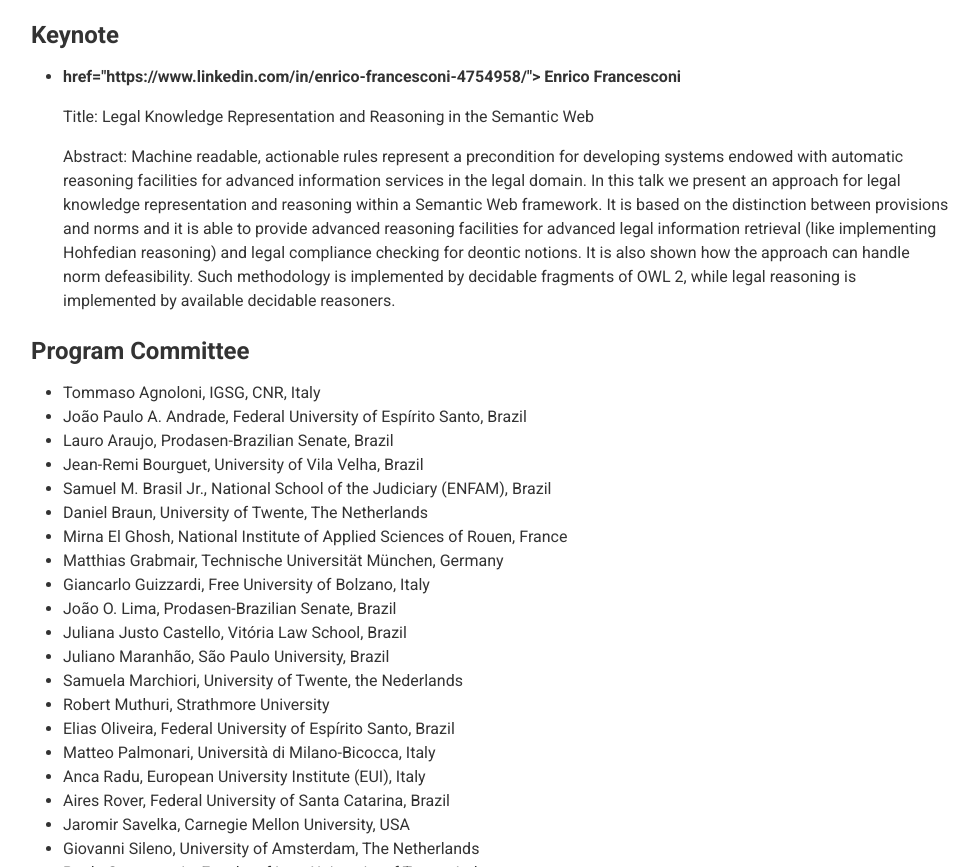
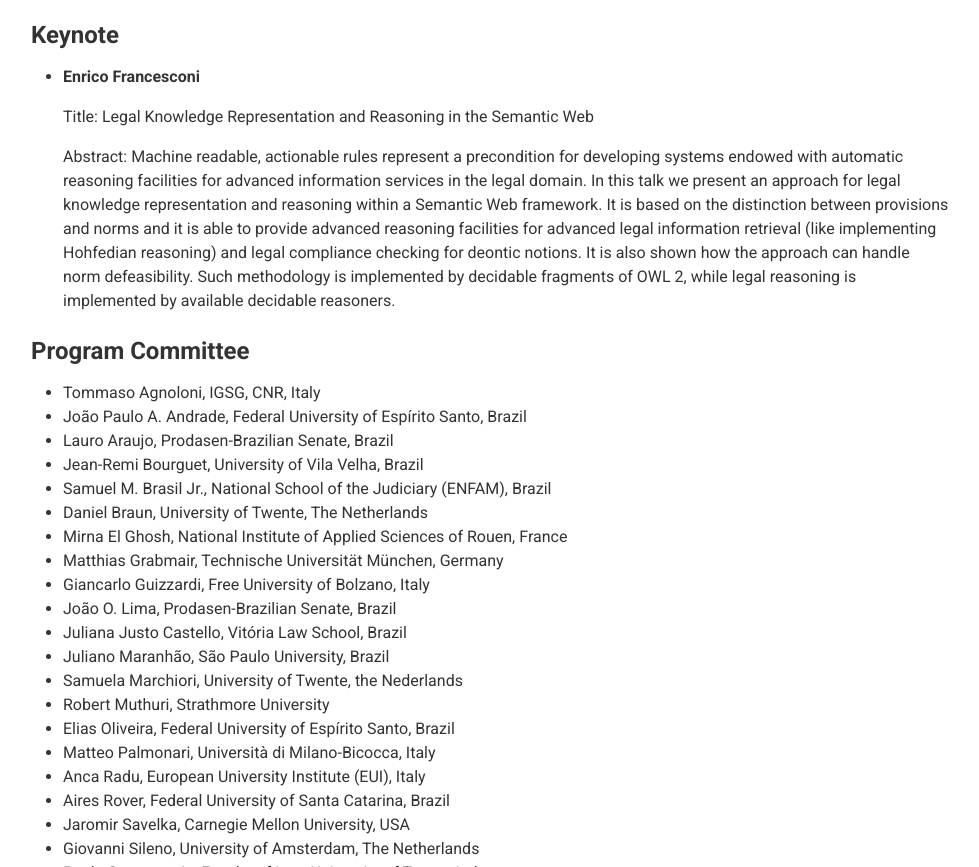
Before and after one commit to jusmod2022/jusmod2022.github.io, a Gatsby site: page / in a window 1280 px wide. Shown: the part 2627-3494 px from the top of the page, without its empty margins (149-1128 px from the left). Built offline with nearby package versions, Linux system fonts and the light colour scheme; Gatsby itself is replaced by a stand-in of ours.

Commit message:
keynote update

```diff
--- a/src/pages/index.js
+++ b/src/pages/index.js
@@ -142,7 +142,7 @@ export default function Home() {
           <h3>Keynote</h3>
 
           <ul>
-            <li><b>href="https://www.linkedin.com/in/enrico-francesconi-4754958/"> Enrico Francesconi</b></li>
+            <li><b href="https://www.linkedin.com/in/enrico-francesconi-4754958/"> Enrico Francesconi</b></li>
             <p>
             Title:
             Legal Knowledge Representation and Reasoning in the Semantic Web
```
